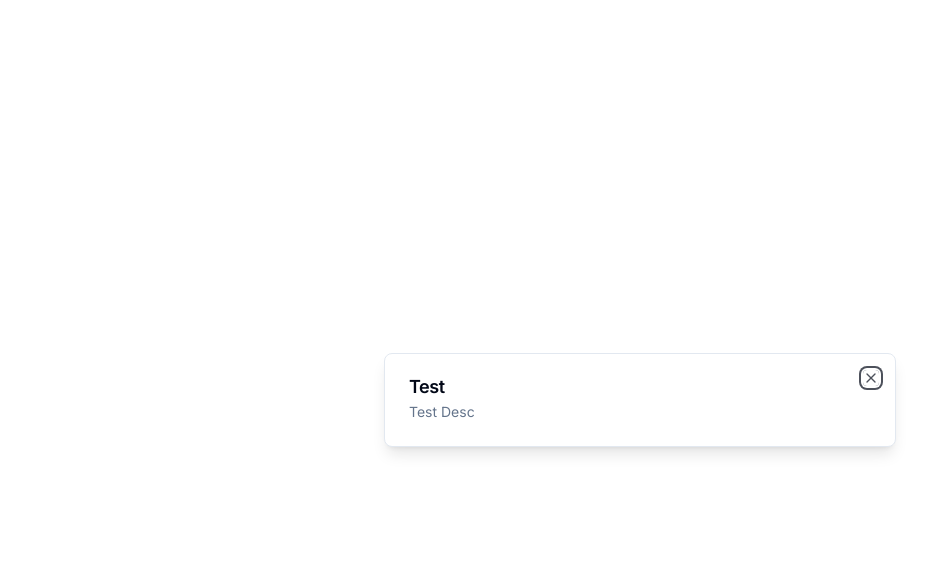
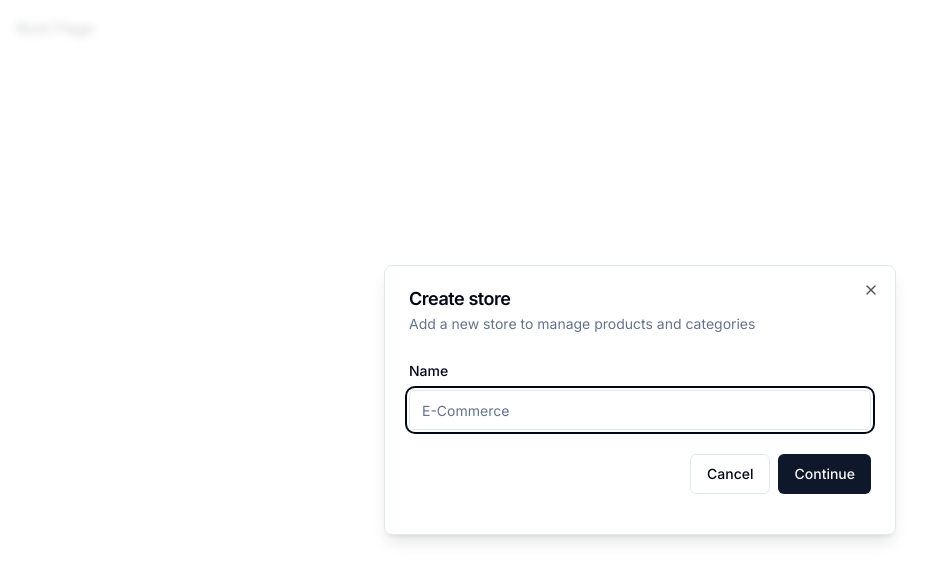
Before and after one commit to PrzemyslawKulej/ecommerce-cms, a Next.js app: page / in a window 1280 px wide. Shown: the top 580 px of the page, without its empty margins (0-940 px from the left). Built offline with nearby package versions, Linux system fonts and the light colour scheme; no server answers.

Commit message:
Prisma configuration

```diff
--- a/app/(root)/page.tsx
+++ b/app/(root)/page.tsx
@@ -1,17 +1,19 @@
 "use client";
 
-import { Button } from "@/components/ui/button";
-import { Modal } from "@/components/ui/modal";
-import { UserButton } from "@clerk/nextjs";
+import { useStoreModal } from "@/hooks/use-store-modal";
+import { useEffect } from "react";
 
 const SetupPage = () => {
-  return (
-    <div className="p-4">
-      <Modal title="Test" description="Test Desc" isOpen onClose={() => {}}>
-        Children
-      </Modal>
-    </div>
-  );
+  const onOpen = useStoreModal((state) => state.onOpen);
+  const isOpen = useStoreModal((state) => state.isOpen);
+
+  useEffect(() => {
+    if (!isOpen) {
+      onOpen();
+    }
+  }, [isOpen, onOpen]);
+
+  return <div className="p-4">Root Page</div>;
 };
 
 export default SetupPage;
--- a/app/layout.tsx
+++ b/app/layout.tsx
@@ -1,25 +1,32 @@
-import type { Metadata } from 'next'
-import { ClerkProvider } from '@clerk/nextjs'
-import { Inter } from 'next/font/google'
-import './globals.css'
+import { ClerkProvider } from "@clerk/nextjs";
+import { Inter } from "next/font/google";
 
-const inter = Inter({ subsets: ['latin'] })
+import type { Metadata } from "next";
+
+import { ModalProvider } from "@/providers/modal-provider";
+
+import "./globals.css";
+
+const inter = Inter({ subsets: ["latin"] });
 
 export const metadata: Metadata = {
-  title: 'Admin Dashboard',
-  description: 'Admin Dashboard',
-}
+  title: "Admin Dashboard",
+  description: "Admin Dashboard",
+};
 
 export default function RootLayout({
   children,
 }: {
-  children: React.ReactNode
+  children: React.ReactNode;
 }) {
   return (
-    <ClerkProvider publishableKey={process.env.NEXT_PUBLIC_CLERK_PUBLISHABLE_KEY}>
+    <ClerkProvider>
       <html lang="en">
-        <body className={inter.className}>{children}</body>
+        <body className={inter.className}>
+          <ModalProvider />
+          {children}
+        </body>
       </html>
     </ClerkProvider>
-  )
+  );
 }
--- a/components/modals/store-modal.tsx
+++ b/components/modals/store-modal.tsx
@@ -1,18 +1,75 @@
 "use client";
+
+import * as z from "zod";
+import { useForm } from "react-hook-form";
+
 import { useStoreModal } from "@/hooks/use-store-modal";
-import { Modal } from "../ui/modal";
+import { Modal } from "@/components/ui/modal";
+import { zodResolver } from "@hookform/resolvers/zod";
+import {
+  Form,
+  FormControl,
+  FormField,
+  FormItem,
+  FormLabel,
+  FormMessage,
+} from "@/components/ui/form";
+import { Input } from "../ui/input";
+import { Button } from "../ui/button";
+
+const formSchema = z.object({
+  name: z.string().min(1),
+});
 
 export const StoreModal = () => {
   const storeModal = useStoreModal();
+
+  const form = useForm<z.infer<typeof formSchema>>({
+    resolver: zodResolver(formSchema),
+    defaultValues: {
+      name: "",
+    },
+  });
+
+  const onSubmit = async (values: z.infer<typeof formSchema>) => {
+    console.log(values);
+    //TODO: Create store
+  };
 
   return (
     <Modal
       title="Create store"
       description="Add a new store to manage products and categories"
-      isOpen={false}
-      onClose={() => {}}
+      isOpen={storeModal.isOpen}
+      onClose={storeModal.onClose}
     >
-      Future Create Store Form
+      <div>
+        <div className="space-y-4 py-2 pb-4">
+          <Form {...form}>
+            <form onSubmit={form.handleSubmit(onSubmit)}>
+              <FormField
+                control={form.control}
+                name="name"
+                render={({ field }) => (
+                  <FormItem>
+                    <FormLabel>Name</FormLabel>
+                    <FormControl>
+                      <Input placeholder="E-Commerce" {...field} />
+                    </FormControl>
+                    <FormMessage />
+                  </FormItem>
+                )}
+              />
+              <div className="pt-6 space-x-2 flex items-center justify-end w-full">
+                <Button variant="outline" onClick={storeModal.onClose}>
+                  Cancel
+                </Button>
+                <Button type="submit">Continue</Button>
+              </div>
+            </form>
+          </Form>
+        </div>
+      </div>
     </Modal>
   );
 };
--- /dev/null
+++ b/components/ui/form.tsx
@@ -0,0 +1,176 @@
+import * as React from "react"
+import * as LabelPrimitive from "@radix-ui/react-label"
+import { Slot } from "@radix-ui/react-slot"
+import {
+  Controller,
+  ControllerProps,
+  FieldPath,
+  FieldValues,
+  FormProvider,
+  useFormContext,
+} from "react-hook-form"
+
+import { cn } from "@/lib/utils"
+import { Label } from "@/components/ui/label"
+
+const Form = FormProvider
+
+type FormFieldContextValue<
+  TFieldValues extends FieldValues = FieldValues,
+  TName extends FieldPath<TFieldValues> = FieldPath<TFieldValues>
+> = {
+  name: TName
+}
+
+const FormFieldContext = React.createContext<FormFieldContextValue>(
+  {} as FormFieldContextValue
+)
+
+const FormField = <
+  TFieldValues extends FieldValues = FieldValues,
+  TName extends FieldPath<TFieldValues> = FieldPath<TFieldValues>
+>({
+  ...props
+}: ControllerProps<TFieldValues, TName>) => {
+  return (
+    <FormFieldContext.Provider value={{ name: props.name }}>
+      <Controller {...props} />
+    </FormFieldContext.Provider>
+  )
+}
+
+const useFormField = () => {
+  const fieldContext = React.useContext(FormFieldContext)
+  const itemContext = React.useContext(FormItemContext)
+  const { getFieldState, formState } = useFormContext()
+
+  const fieldState = getFieldState(fieldContext.name, formState)
+
+  if (!fieldContext) {
+    throw new Error("useFormField should be used within <FormField>")
+  }
+
+  const { id } = itemContext
+
+  return {
+    id,
+    name: fieldContext.name,
+    formItemId: `${id}-form-item`,
+    formDescriptionId: `${id}-form-item-description`,
+    formMessageId: `${id}-form-item-message`,
+    ...fieldState,
+  }
+}
+
+type FormItemContextValue = {
+  id: string
+}
+
+const FormItemContext = React.createContext<FormItemContextValue>(
+  {} as FormItemContextValue
+)
+
+const FormItem = React.forwardRef<
+  HTMLDivElement,
+  React.HTMLAttributes<HTMLDivElement>
+>(({ className, ...props }, ref) => {
+  const id = React.useId()
+
+  return (
+    <FormItemContext.Provider value={{ id }}>
+      <div ref={ref} className={cn("space-y-2", className)} {...props} />
+    </FormItemContext.Provider>
+  )
+})
+FormItem.displayName = "FormItem"
+
+const FormLabel = React.forwardRef<
+  React.ElementRef<typeof LabelPrimitive.Root>,
+  React.ComponentPropsWithoutRef<typeof LabelPrimitive.Root>
+>(({ className, ...props }, ref) => {
+  const { error, formItemId } = useFormField()
+
+  return (
+    <Label
+      ref={ref}
+      className={cn(error && "text-destructive", className)}
+      htmlFor={formItemId}
+      {...props}
+    />
+  )
+})
+FormLabel.displayName = "FormLabel"
+
+const FormControl = React.forwardRef<
+  React.ElementRef<typeof Slot>,
+  React.ComponentPropsWithoutRef<typeof Slot>
+>(({ ...props }, ref) => {
+  const { error, formItemId, formDescriptionId, formMessageId } = useFormField()
+
+  return (
+    <Slot
+      ref={ref}
+      id={formItemId}
+      aria-describedby={
+        !error
+          ? `${formDescriptionId}`
+          : `${formDescriptionId} ${formMessageId}`
+      }
+      aria-invalid={!!error}
+      {...props}
+    />
+  )
+})
+FormControl.displayName = "FormControl"
+
+const FormDescription = React.forwardRef<
+  HTMLParagraphElement,
+  React.HTMLAttributes<HTMLParagraphElement>
+>(({ className, ...props }, ref) => {
+  const { formDescriptionId } = useFormField()
+
+  return (
+    <p
+      ref={ref}
+      id={formDescriptionId}
+      className={cn("text-sm text-muted-foreground", className)}
+      {...props}
+    />
+  )
+})
+FormDescription.displayName = "FormDescription"
+
+const FormMessage = React.forwardRef<
+  HTMLParagraphElement,
+  React.HTMLAttributes<HTMLParagraphElement>
+>(({ className, children, ...props }, ref) => {
+  const { error, formMessageId } = useFormField()
+  const body = error ? String(error?.message) : children
+
+  if (!body) {
+    return null
+  }
+
+  return (
+    <p
+      ref={ref}
+      id={formMessageId}
+      className={cn("text-sm font-medium text-destructive", className)}
+      {...props}
+    >
+      {body}
+    </p>
+  )
+})
+FormMessage.displayName = "FormMessage"
+
+export {
+  useFormField,
+  Form,
+  FormItem,
+  FormLabel,
+  FormControl,
+  FormDescription,
+  FormMessage,
+  FormField,
+}
--- /dev/null
+++ b/components/ui/input.tsx
@@ -0,0 +1,25 @@
+import * as React from "react"
+
+import { cn } from "@/lib/utils"
+
+export interface InputProps
+  extends React.InputHTMLAttributes<HTMLInputElement> {}
+
+const Input = React.forwardRef<HTMLInputElement, InputProps>(
+  ({ className, type, ...props }, ref) => {
+    return (
+      <input
+        type={type}
+        className={cn(
+          "flex h-10 w-full rounded-md border border-input bg-background px-3 py-2 text-sm ring-offset-background file:border-0 file:bg-transparent file:text-sm file:font-medium placeholder:text-muted-foreground focus-visible:outline-none focus-visible:ring-2 focus-visible:ring-ring focus-visible:ring-offset-2 disabled:cursor-not-allowed disabled:opacity-50",
+          className
+        )}
+        ref={ref}
+        {...props}
+      />
+    )
+  }
+)
+Input.displayName = "Input"
+
+export { Input }
--- /dev/null
+++ b/components/ui/label.tsx
@@ -0,0 +1,26 @@
+"use client"
+
+import * as React from "react"
+import * as LabelPrimitive from "@radix-ui/react-label"
+import { cva, type VariantProps } from "class-variance-authority"
+
+import { cn } from "@/lib/utils"
+
+const labelVariants = cva(
+  "text-sm font-medium leading-none peer-disabled:cursor-not-allowed peer-disabled:opacity-70"
+)
+
+const Label = React.forwardRef<
+  React.ElementRef<typeof LabelPrimitive.Root>,
+  React.ComponentPropsWithoutRef<typeof LabelPrimitive.Root> &
+    VariantProps<typeof labelVariants>
+>(({ className, ...props }, ref) => (
+  <LabelPrimitive.Root
+    ref={ref}
+    className={cn(labelVariants(), className)}
+    {...props}
+  />
+))
+Label.displayName = LabelPrimitive.Root.displayName
+
+export { Label }
--- a/components/ui/modal.tsx
+++ b/components/ui/modal.tsx
@@ -37,6 +37,7 @@ export const Modal: React.FC<ModalProps> = ({
           <DialogTitle>{title}</DialogTitle>
           <DialogDescription>{description}</DialogDescription>
         </DialogHeader>
+        {children}
       </DialogContent>
     </Dialog>
   );
--- a/package.json
+++ b/package.json
@@ -10,7 +10,10 @@
   },
   "dependencies": {
     "@clerk/nextjs": "^4.27.2",
+    "@hookform/resolvers": "^3.3.2",
+    "@prisma/client": "^5.6.0",
     "@radix-ui/react-dialog": "^1.0.5",
+    "@radix-ui/react-label": "^2.0.2",
     "@radix-ui/react-slot": "^1.0.2",
     "class-variance-authority": "^0.7.0",
     "clsx": "^2.0.0",
@@ -19,8 +22,10 @@
     "next-auth": "^4.24.5",
     "react": "^18",
     "react-dom": "^18",
+    "react-hook-form": "^7.48.2",
     "tailwind-merge": "^2.0.0",
     "tailwindcss-animate": "^1.0.7",
+    "zod": "^3.22.4",
     "zustand": "^4.4.7"
   },
   "devDependencies": {
@@ -31,6 +36,7 @@
     "eslint": "^8",
     "eslint-config-next": "14.0.3",
     "postcss": "^8",
+    "prisma": "^5.6.0",
     "tailwindcss": "^3.3.0",
     "typescript": "^5"
   }
--- a/providers/modal-provider.tsx
+++ b/providers/modal-provider.tsx
@@ -0,0 +1,23 @@
+"use client";
+
+import { useEffect, useState } from "react";
+
+import { StoreModal } from "@/components/modals/store-modal";
+
+export const ModalProvider = () => {
+  const [isMounted, setIsMounted] = useState(false);
+
+  useEffect(() => {
+    setIsMounted(true);
+  }, []);
+
+  if (!isMounted) {
+    return null;
+  }
+
+  return (
+    <>
+      <StoreModal />
+    </>
+  );
+};
```
Also changed, not shown: tsconfig.json (+4 -17 lines), 2 other files (tests, documents, lock files or other folders).
